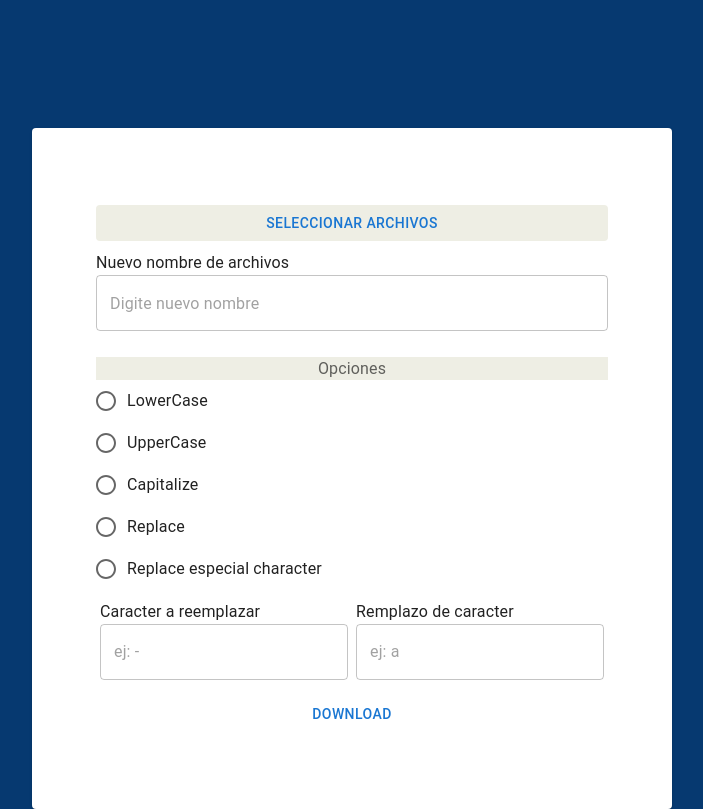
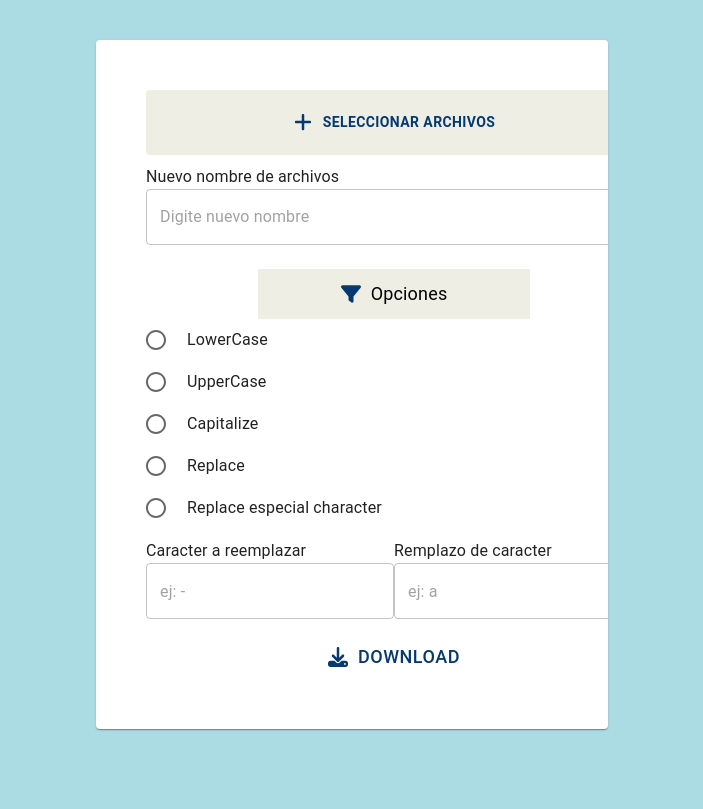
Before and after one commit to minnek-digital-studio/first-hackaton-event-team-jose, a React (Create React App) app: page / in a window 1280 px wide. Shown: the whole page, without its empty margins (288-991 px from the left). Built offline with nearby package versions, Linux system fonts and the light colour scheme.

Commit message:
apply styles for form

```diff
--- a/src/App.css
+++ b/src/App.css
@@ -40,12 +40,12 @@ body {
 
 .home {
   display: grid;
-  width: 80%;
+  max-width: 80%;
   margin: 12% auto;
 }
 
 .card {
-  width: 50%;
+  max-width: 50%;
   margin: auto;
   margin-top: 10%;
 }
--- a/src/App.js
+++ b/src/App.js
@@ -1,5 +1,5 @@
 import { Card } from "@mui/material";
-import "./App.css";
+import "./styles/home.css";
 import Home from "./components/Home";
 
 function App() {
--- a/src/components/Home.js
+++ b/src/components/Home.js
@@ -110,6 +110,7 @@ const Home = () => {
         multiple
       />
       <Button onClick={handleFileClick} component="span" className="btn">
+        <svg xmlns="http://www.w3.org/2000/svg" viewBox="0 0 448 512"><path d="M256 80c0-17.7-14.3-32-32-32s-32 14.3-32 32V224H48c-17.7 0-32 14.3-32 32s14.3 32 32 32H192V432c0 17.7 14.3 32 32 32s32-14.3 32-32V288H400c17.7 0 32-14.3 32-32s-14.3-32-32-32H256V80z"/></svg>
         Seleccionar Archivos
       </Button>
 
@@ -124,6 +125,7 @@ const Home = () => {
 
       <FormControl component="fieldset" className="optionsContainer">
         <FormLabel component="legend" className="divider">
+        <svg xmlns="http://www.w3.org/2000/svg" viewBox="0 0 512 512"><path d="M3.9 54.9C10.5 40.9 24.5 32 40 32H472c15.5 0 29.5 8.9 36.1 22.9s4.6 30.5-5.2 42.5L320 320.9V448c0 12.1-6.8 23.2-17.7 28.6s-23.8 4.3-33.5-3l-64-48c-8.1-6-12.8-15.5-12.8-25.6V320.9L9 97.3C-.7 85.4-2.8 68.8 3.9 54.9z"/></svg>
           Opciones
         </FormLabel>
 
@@ -178,7 +180,10 @@ const Home = () => {
         </div>
       </div>
       <input type="submit" onClick={onSubmit} hidden />
-      <Button type="submit">Download</Button>
+      <Button type="submit" className="submitButton">
+        <svg xmlns="http://www.w3.org/2000/svg" viewBox="0 0 512 512"><path d="M288 32c0-17.7-14.3-32-32-32s-32 14.3-32 32V274.7l-73.4-73.4c-12.5-12.5-32.8-12.5-45.3 0s-12.5 32.8 0 45.3l128 128c12.5 12.5 32.8 12.5 45.3 0l128-128c12.5-12.5 12.5-32.8 0-45.3s-32.8-12.5-45.3 0L288 274.7V32zM64 352c-35.3 0-64 28.7-64 64v32c0 35.3 28.7 64 64 64H448c35.3 0 64-28.7 64-64V416c0-35.3-28.7-64-64-64H346.5l-45.3 45.3c-25 25-65.5 25-90.5 0L165.5 352H64zm368 56a24 24 0 1 1 0 48 24 24 0 1 1 0-48z"/></svg>
+        Download
+      </Button>
     </form>
   );
 };
--- a/src/styles/home.css
+++ b/src/styles/home.css
@@ -1,18 +1,32 @@
+body {
+  text-align: center;
+  background-color: #abdbe3;
+}
+
 .home {
   display: grid;
-  width: 80%;
-  margin: 12% auto;
+  margin: auto;
+  padding: 50px;
 }
 
 .card {
-  width: 50%;
-  margin: auto;
-  margin-top: 10%;
+  width: 80%;
+  margin: 40px auto 40px auto;
 }
 
 .replaceContainer{
-  display: flex;
+  display: grid;
   margin-bottom: 1em;
+}
+
+@media only screen and (min-width: 1200px) {
+  .card {
+    width: 40%;
+  }
+
+  .replaceContainer{
+    display: flex;
+  }
 }
 
 .textfield {
@@ -35,8 +49,15 @@
 .divider {
   background-color: #eeeee4;
   padding: 0.5em;
-  width: 100%;
+  width: 50%;
+  font-size: 18px !important;
+  padding: 12px !important;
+  color: black !important;
+  display: flex;
+  justify-content: center;
+  align-items: center;
 }
+
 .optionsContainer {
   margin-top: 5% !important;
 }
@@ -44,3 +65,25 @@
 .mg-auto {
   margin: auto;
 }
+
+.btn {
+  color: #063970 !important;
+  font-weight: bold !important;
+  padding: 20px !important;
+}
+
+.btn {
+  font-size: 14px !important;
+}
+
+button {
+  color: #063970 !important;
+  font-size: 18px !important;
+}
+
+svg {
+  width: 20px;
+  height: 20px;
+  fill: #063970;
+  margin-right: 10px;
+}
```
Also changed, not shown: 1 other file (tests, documents, lock files or other folders).
